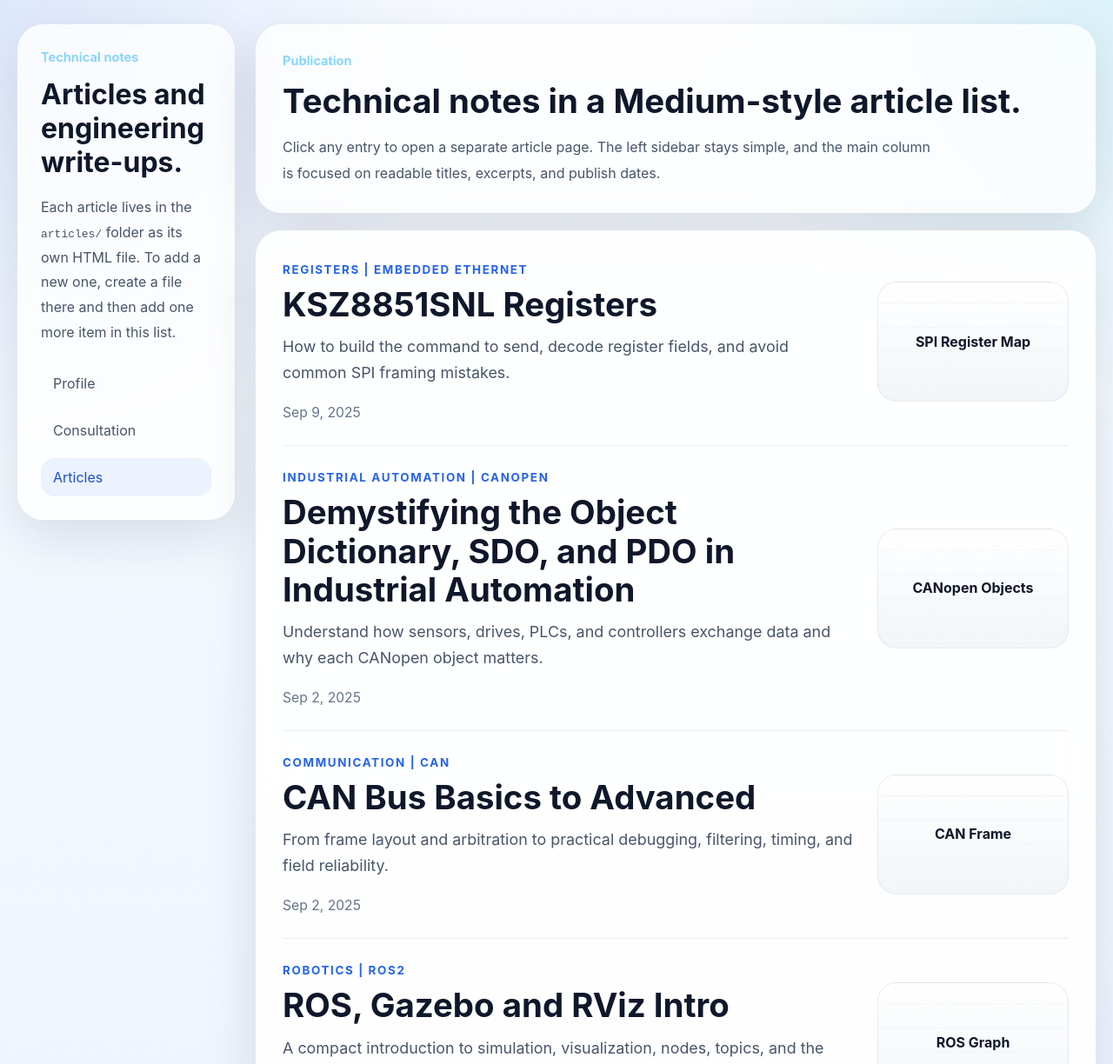
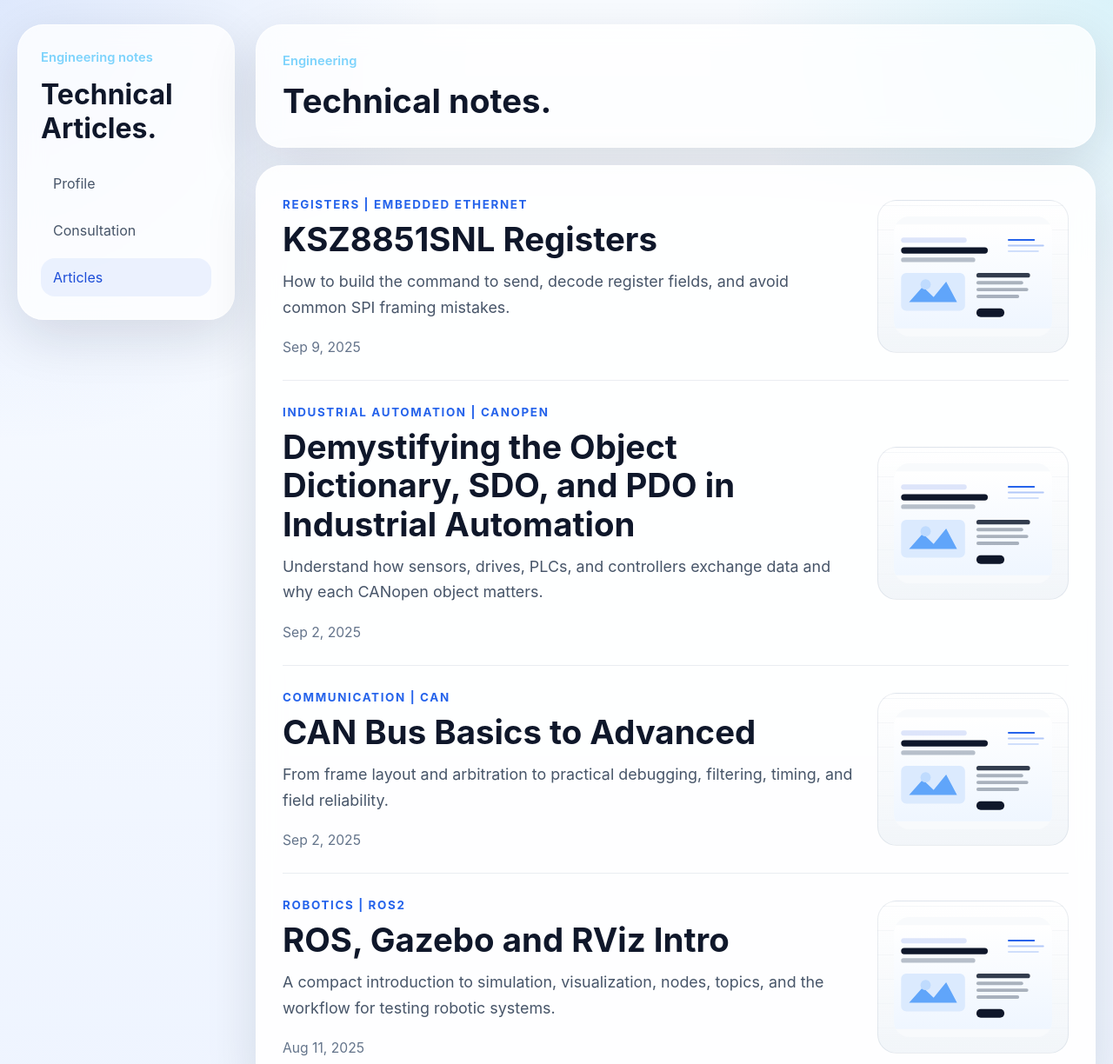
Before and after one commit to Emad-Shamsaki/consultation, a plain HTML site: page articles.html in a window 1280 px wide. Shown: the top 1224 px of the page at 87% size. Drawn offline with Linux system fonts and the light colour scheme.

Commit message:
add photo to articles

```diff
--- a/articles.html
+++ b/articles.html
@@ -10,12 +10,8 @@
   <div class="container pub-page">
     <main class="pub-shell">
       <aside class="card pub-sidebar">
-        <span class="small-label">Technical notes</span>
-        <h2>Articles and engineering write-ups.</h2>
-        <p class="hint">
-          Each article lives in the <code>articles/</code> folder as its own HTML file.
-          To add a new one, create a file there and then add one more item in this list.
-        </p>
+        <span class="small-label">Engineering notes</span>
+        <h2>Technical Articles.</h2>
 
         <nav class="pub-nav" aria-label="Page navigation">
           <a href="index.html">Profile</a>
@@ -26,12 +22,8 @@
 
       <div class="pub-main">
         <section class="card pub-header" aria-labelledby="articlesTitle">
-          <span class="small-label">Publication</span>
-          <h1 id="articlesTitle">Technical notes in a Medium-style article list.</h1>
-          <p>
-            Click any entry to open a separate article page. The left sidebar stays simple, and the
-            main column is focused on readable titles, excerpts, and publish dates.
-          </p>
+          <span class="small-label">Engineering</span>
+          <h1 id="articlesTitle">Technical notes.</h1>
         </section>
 
         <section class="card pub-list" aria-label="Article list">
@@ -43,7 +35,11 @@
               <div class="pub-date">Sep 9, 2025</div>
             </div>
             <div class="pub-thumb">
-              <div class="pub-thumb-label">SPI Register Map</div>
+              <img
+                src="assets/images/articles/article-placeholder.svg"
+                alt="Preview image for KSZ8851SNL Registers"
+                class="pub-thumb-image"
+              />
             </div>
           </a>
 
@@ -55,7 +51,11 @@
               <div class="pub-date">Sep 2, 2025</div>
             </div>
             <div class="pub-thumb">
-              <div class="pub-thumb-label">CANopen Objects</div>
+              <img
+                src="assets/images/articles/article-placeholder.svg"
+                alt="Preview image for object dictionary, SDO, and PDO article"
+                class="pub-thumb-image"
+              />
             </div>
           </a>
 
@@ -67,7 +67,11 @@
               <div class="pub-date">Sep 2, 2025</div>
             </div>
             <div class="pub-thumb">
-              <div class="pub-thumb-label">CAN Frame</div>
+              <img
+                src="assets/images/articles/article-placeholder.svg"
+                alt="Preview image for CAN Bus Basics to Advanced"
+                class="pub-thumb-image"
+              />
             </div>
           </a>
 
@@ -79,7 +83,11 @@
               <div class="pub-date">Aug 11, 2025</div>
             </div>
             <div class="pub-thumb">
-              <div class="pub-thumb-label">ROS Graph</div>
+              <img
+                src="assets/images/articles/article-placeholder.svg"
+                alt="Preview image for ROS, Gazebo and RViz Intro"
+                class="pub-thumb-image"
+              />
             </div>
           </a>
         </section>
--- a/assets/css/styles.css
+++ b/assets/css/styles.css
@@ -1124,6 +1124,15 @@ textarea {
   text-align: center;
 }
 
+.pub-thumb-image {
+  width: 100%;
+  height: 100%;
+  min-height: 138px;
+  object-fit: cover;
+  display: block;
+  border-radius: 18px;
+}
+
 .pub-thumb-label {
   color: #0f172a;
   font-size: 1rem;
```
Also changed, not shown: articles/can-bus-basics-to-advanced.html (+0 -1 lines), articles/ksz8851snl-registers.html (+0 -1 lines), articles/object-dictionary-sdo-pdo.html (+0 -1 lines), articles/ros-gazebo-rviz-intro.html (+0 -1 lines), assets/images/articles/article-placeholder.svg (added).
